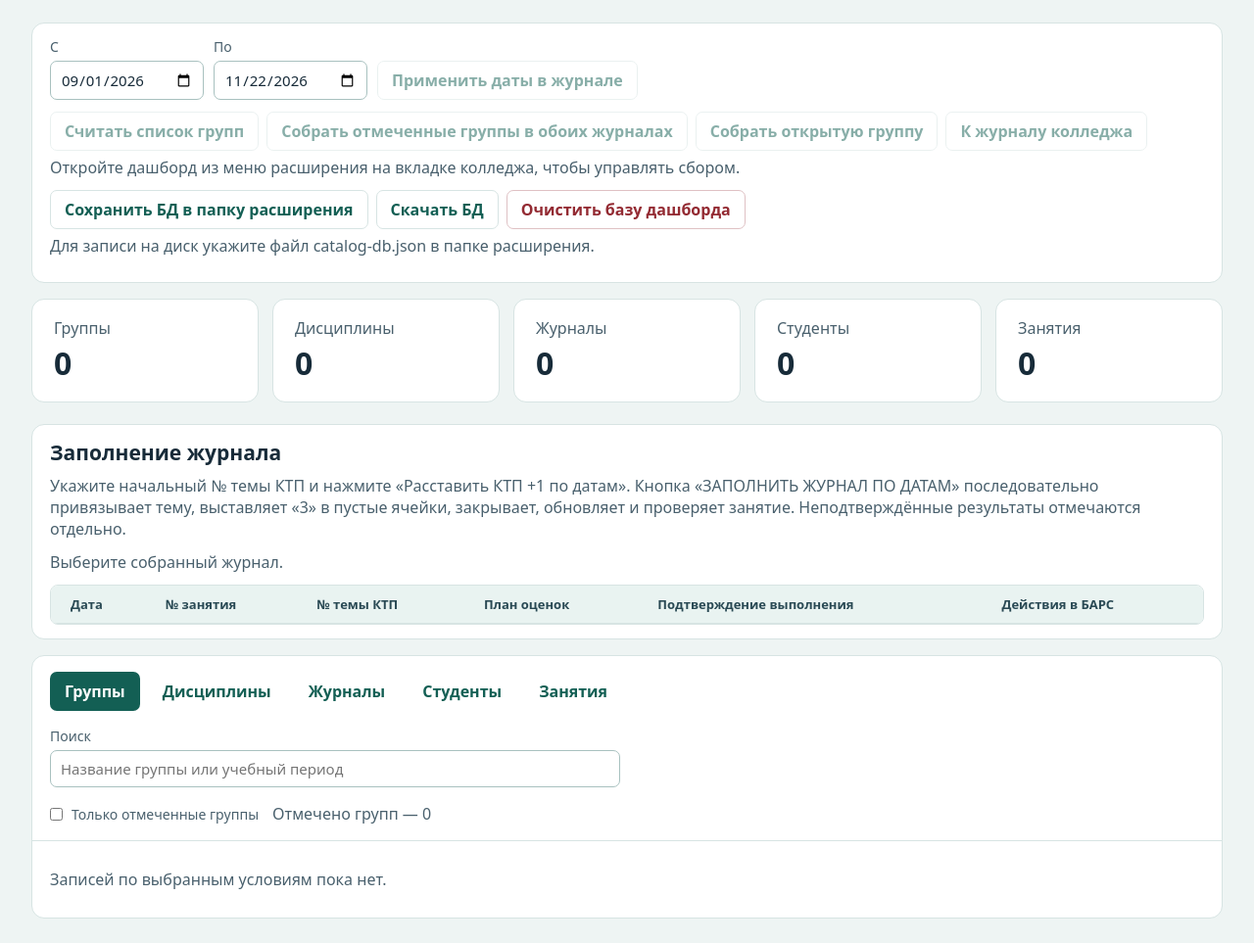
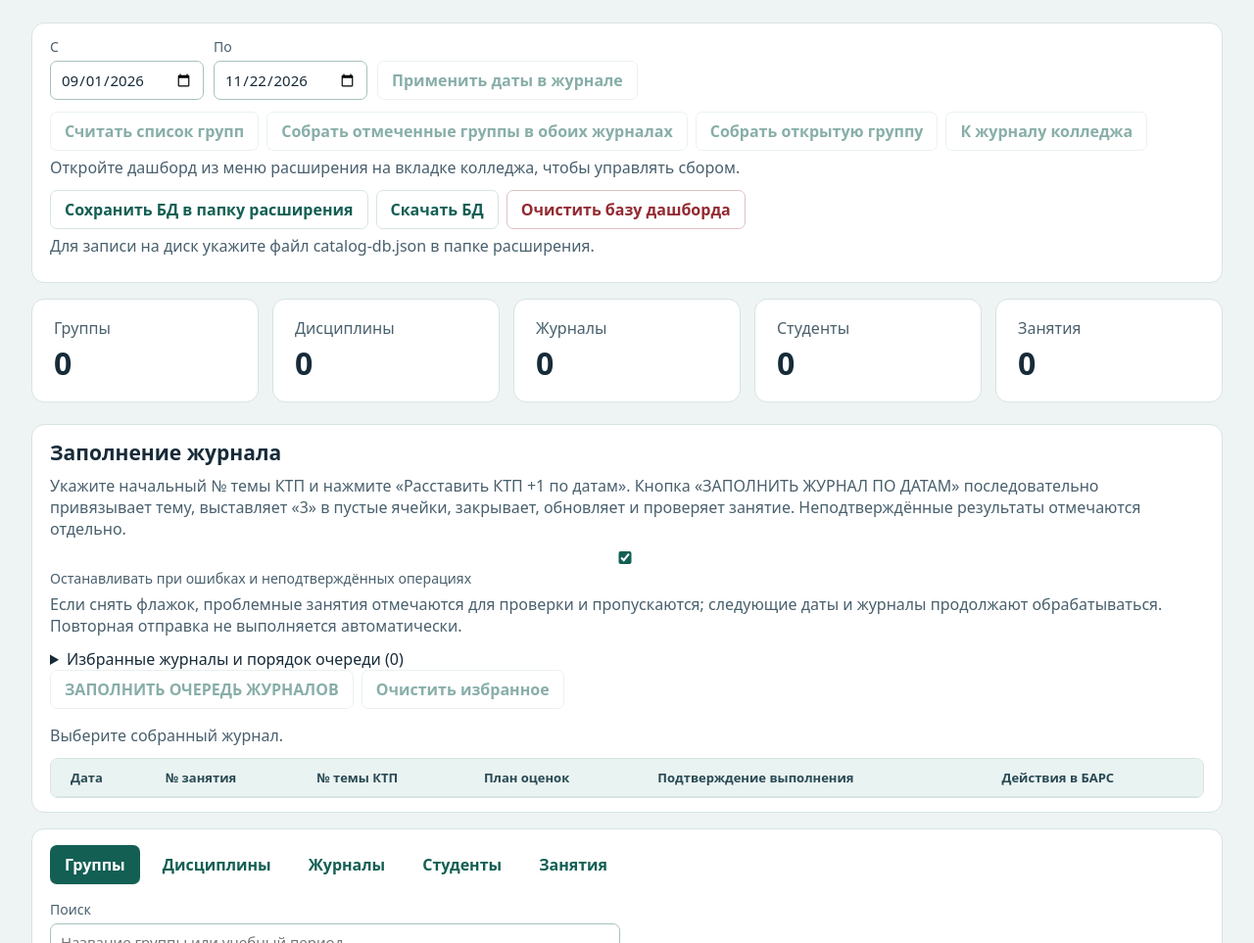
Before and after one commit to meshcheryakovaa/bars_college_dashboard, a browser extension: page college-journal/dashboard.html in a window 1280 px wide. Shown: the part 137-1100 px from the top of the page at 98% size. Drawn offline with Linux system fonts and the light colour scheme.

Commit message:
feat: stop-on-errors toggle, favorite journal list and run-queue controls

```diff
--- a/college-journal/dashboard.html
+++ b/college-journal/dashboard.html
@@ -72,6 +72,23 @@
           <button type="button" id="workflow-stop" disabled>Остановить действие</button>
         </div>
       </div>
+      <section class="workflow-queue" aria-label="Очередь избранных журналов">
+        <label class="workflow-stop-errors">
+          <input id="workflow-stop-errors" type="checkbox" checked>
+          Останавливать при ошибках и неподтверждённых операциях
+        </label>
+        <p class="muted">Если снять флажок, проблемные занятия отмечаются для проверки и пропускаются; следующие даты и журналы продолжают обрабатываться. Повторная отправка не выполняется автоматически.</p>
+        <details id="workflow-favorites-details">
+          <summary>Избранные журналы и порядок очереди (<span id="workflow-favorite-count">0</span>)</summary>
+          <div id="workflow-favorite-list" class="workflow-favorite-list"></div>
+        </details>
+        <div class="actions">
+          <button type="button" id="workflow-run-queue" disabled>ЗАПОЛНИТЬ ОЧЕРЕДЬ ЖУРНАЛОВ</button>
+          <button type="button" id="workflow-clear-queue" disabled>Очистить избранное</button>
+        </div>
+        <p id="workflow-queue-status" class="muted" aria-live="polite" role="status"></p>
+        <ol id="workflow-queue-results" class="workflow-queue-results" aria-label="Результаты очереди"></ol>
+      </section>
       <p id="workflow-summary" class="muted"></p>
       <div id="workflow-batch-status" class="workflow-batch-status" hidden role="status" aria-live="polite">
         <span id="workflow-batch-text"></span>
```
